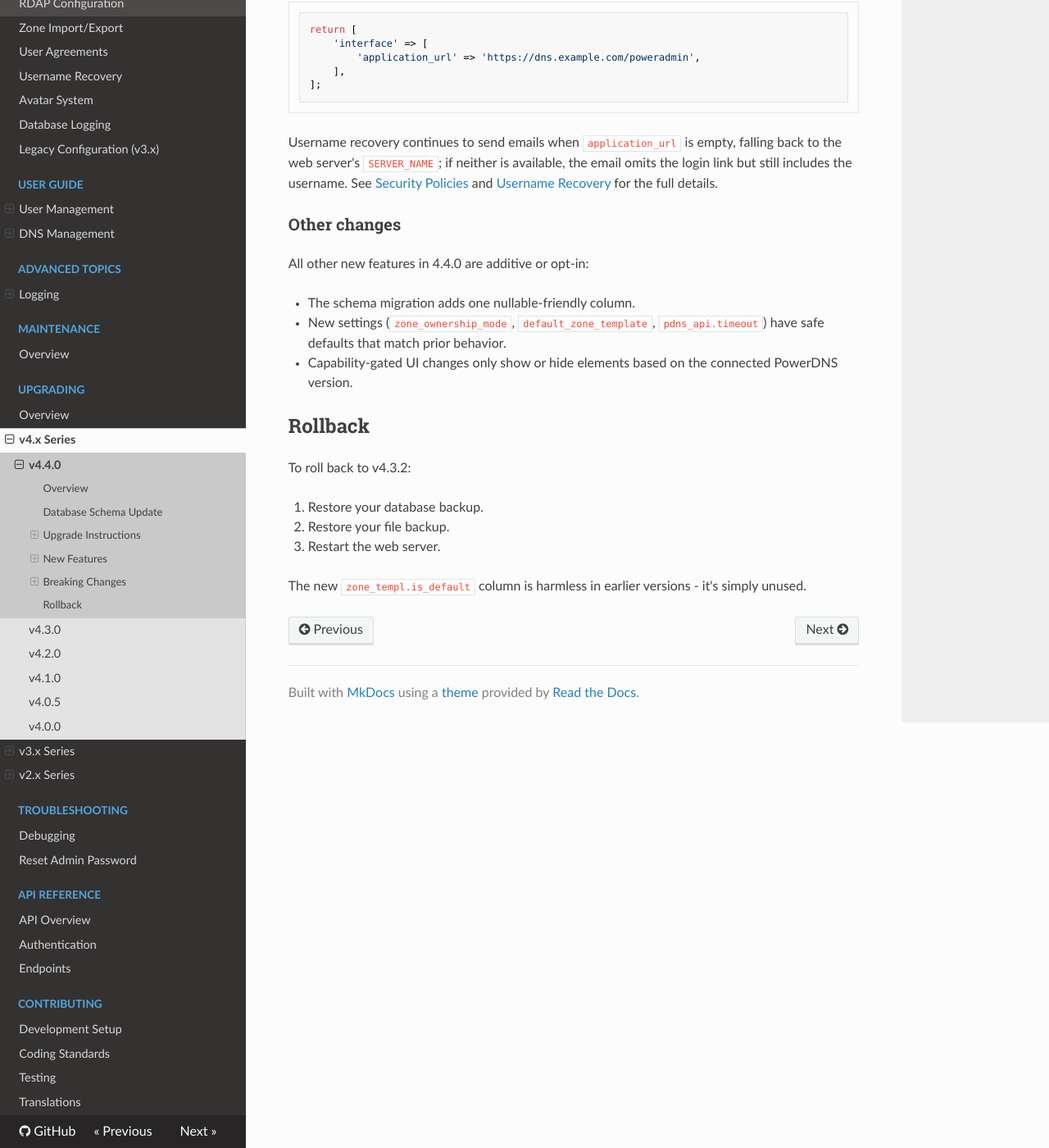
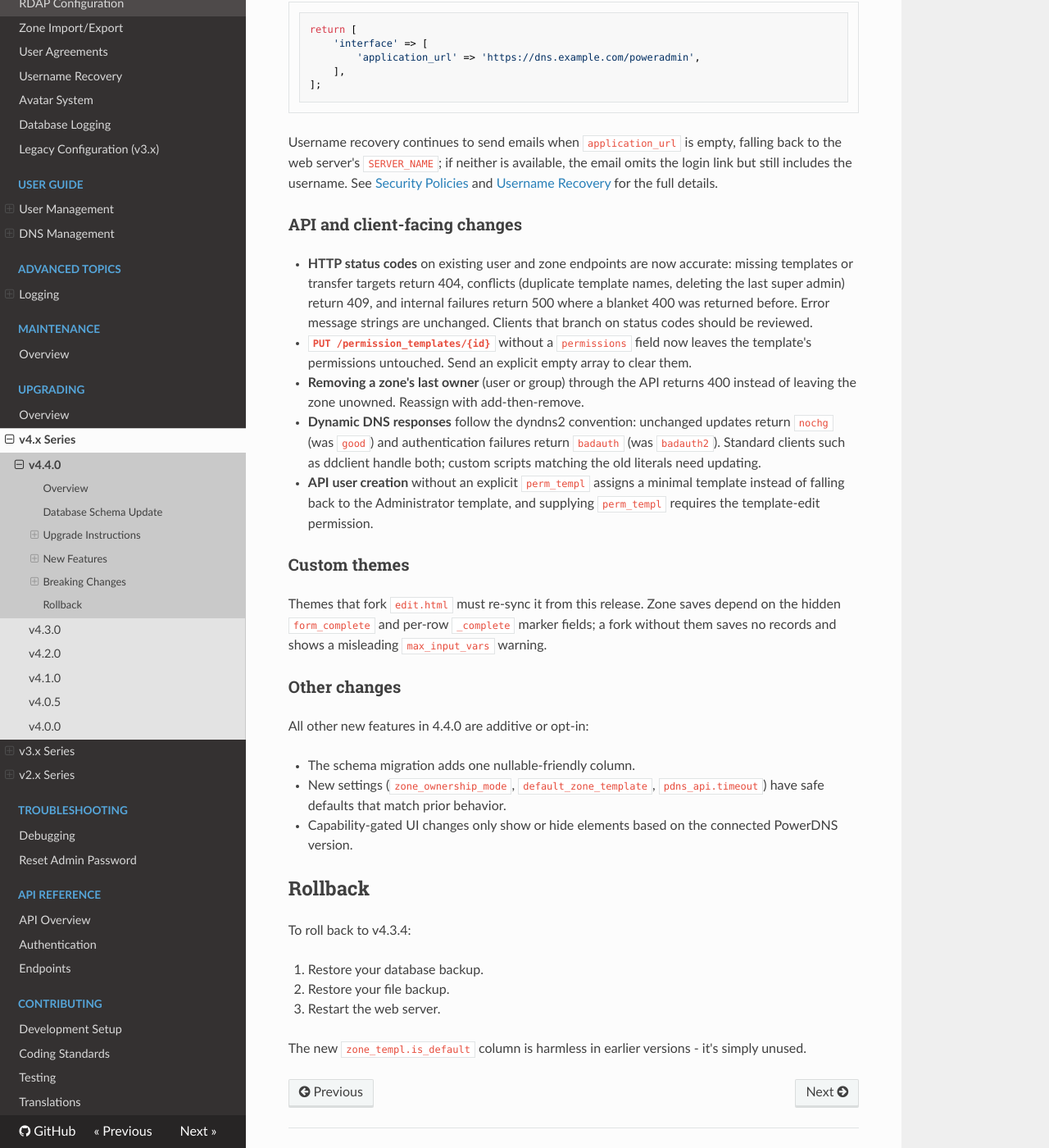
Before and after one commit to poweradmin/poweradmin-docs, an MkDocs documentation site: the page built from docs/upgrading/v4.4.0.md, in a window 1280 px wide and 1400 px high, scrolled down 6020 px. Shown: the whole window at 82% size. Built offline with MkDocs 1.6.1, drawn with Linux system fonts in a browser that asks for light colours; nearby versions of some CDN libraries.

Commit message:
docs(upgrading): add client-facing changes and theme note to 4.4.0 guide

```diff
--- a/docs/upgrading/v4.4.0.md
+++ b/docs/upgrading/v4.4.0.md
@@ -214,6 +214,18 @@ return [
 
 Username recovery continues to send emails when `application_url` is empty, falling back to the web server's `SERVER_NAME`; if neither is available, the email omits the login link but still includes the username. See [Security Policies](../configuration/security-policies.md#interfaceapplication_url-is-required) and [Username Recovery](../configuration/username-recovery.md#requirements) for the full details.
 
+### API and client-facing changes
+
+- **HTTP status codes** on existing user and zone endpoints are now accurate: missing templates or transfer targets return 404, conflicts (duplicate template names, deleting the last super admin) return 409, and internal failures return 500 where a blanket 400 was returned before. Error message strings are unchanged. Clients that branch on status codes should be reviewed.
+- **`PUT /permission_templates/{id}`** without a `permissions` field now leaves the template's permissions untouched. Send an explicit empty array to clear them.
+- **Removing a zone's last owner** (user or group) through the API returns 400 instead of leaving the zone unowned. Reassign with add-then-remove.
+- **Dynamic DNS responses** follow the dyndns2 convention: unchanged updates return `nochg` (was `good`) and authentication failures return `badauth` (was `badauth2`). Standard clients such as ddclient handle both; custom scripts matching the old literals need updating.
+- **API user creation** without an explicit `perm_templ` assigns a minimal template instead of falling back to the Administrator template, and supplying `perm_templ` requires the template-edit permission.
+
+### Custom themes
+
+Themes that fork `edit.html` must re-sync it from this release. Zone saves depend on the hidden `form_complete` and per-row `_complete` marker fields; a fork without them saves no records and shows a misleading `max_input_vars` warning.
+
 ### Other changes
 
 All other new features in 4.4.0 are additive or opt-in:
@@ -224,7 +236,7 @@ All other new features in 4.4.0 are additive or opt-in:
 
 ## Rollback
 
-To roll back to v4.3.2:
+To roll back to v4.3.4:
 
 1. Restore your database backup.
 2. Restore your file backup.
```
